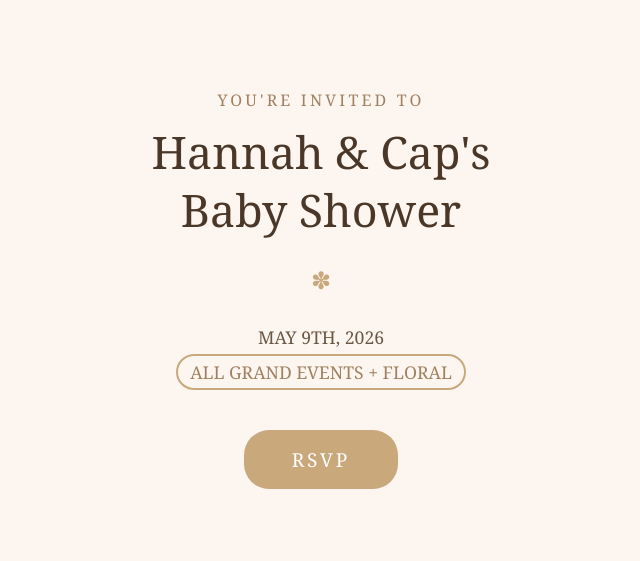
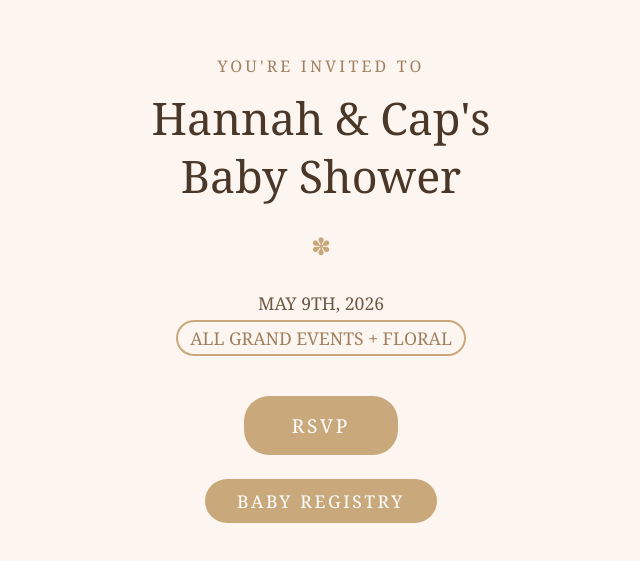
Before and after one commit to matthew-sporman/baby-shower-hannah-and-cap, a Vue app: page / in a window 1280 px wide. Shown: the part 111-672 px from the top of the page, without its empty margins (319-959 px from the left). Built offline with nearby package versions, Linux system fonts and the light colour scheme.

Commit message:
baby registry

```diff
--- a/src/views/HomeView.vue
+++ b/src/views/HomeView.vue
@@ -22,6 +22,15 @@ import RsvpButton from '@/components/RsvpButton.vue'
       </div>
       <div class="cta">
         <RsvpButton />
+      </div>
+      <div class="registry">
+        <a
+          href="https://www.amazon.com/baby-reg/hannahandcap-wilson-june-2026-muskegon/2MCLTPZ8AVFP7"
+          target="_blank"
+          rel="noopener noreferrer"
+          class="registry-link"
+          >BABY REGISTRY</a
+        >
       </div>
     </div>
   </main>
@@ -79,7 +88,9 @@ import RsvpButton from '@/components/RsvpButton.vue'
   border: 2px solid #c9a87c;
   border-radius: 25px;
   padding: 0.25rem 0.75rem;
-  transition: background-color 0.2s, color 0.2s;
+  transition:
+    background-color 0.2s,
+    color 0.2s;
 }
 
 .location-link:hover {
@@ -91,6 +102,36 @@ import RsvpButton from '@/components/RsvpButton.vue'
   margin-top: 1rem;
 }
 
+.registry {
+  margin-top: 1.5rem;
+}
+
+.registry-link {
+  display: inline-block;
+  padding: 10px 32px;
+  font-family: 'Georgia', 'Times New Roman', serif;
+  font-size: 1.1rem;
+  letter-spacing: 0.15em;
+  color: #fff;
+  background-color: #c9a87c;
+  border: none;
+  border-radius: 25px;
+  text-decoration: none;
+  cursor: pointer;
+  transition:
+    background-color 0.3s ease,
+    transform 0.2s ease;
+}
+
+.registry-link:hover {
+  background-color: #b8956a;
+  transform: translateY(-2px);
+}
+
+.registry-link:active {
+  transform: translateY(0);
+}
+
 @media (max-width: 600px) {
   .title {
     font-size: 2rem;
```
